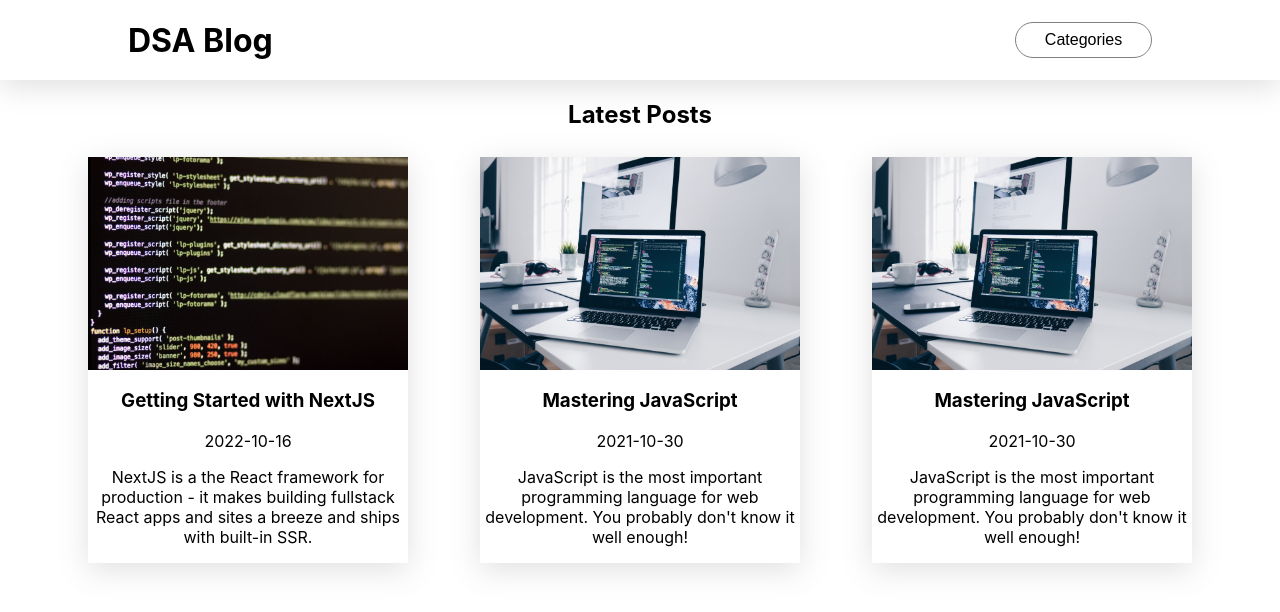
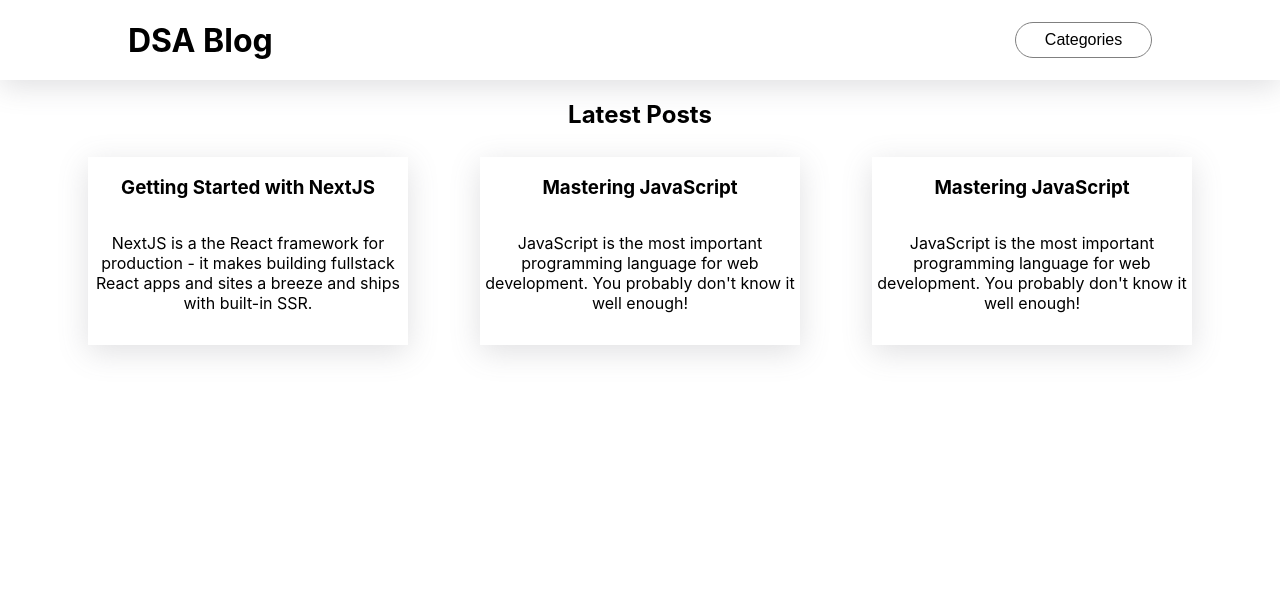
Before and after one commit to jerfuj/dsa-blog, a Next.js app: page / in a window 1280 px wide. Shown: the top 612 px of the page. Built offline with nearby package versions, Linux system fonts and the light colour scheme.

Commit message:
Add category to card and link href

```diff
--- a/components/posts/PostCard.js
+++ b/components/posts/PostCard.js
@@ -4,22 +4,22 @@ import Link from 'next/link';
 import styles from './PostCard.module.css';
 
 const PostCard = ({ post }) => {
-  const { title, excerpt, image, date, slug } = post;
+  const { title, excerpt, image, category, slug } = post;
 
   const imgSrc = `/images/${image}`;
 
   return (
     <div className={styles.cardContainer}>
-      <Link href={`/posts/${slug}`}>
+      <Link href={`/${category}/${slug}`}>
         <a>
-          <div className={styles.img}>
-            <Image src={imgSrc} height={200} width={300} layout="responsive"/>
-          </div>
+          {/* <div className={styles.img}>
+            <Image src={imgSrc} height={120} width={200} layout="responsive"/>
+          </div> */}
           <div className={styles.text}>
             <h3>{title}</h3>
-            <time>{date}</time>
             <p>{excerpt}</p>
           </div>
+          <p className={styles.category}>{category}</p>
         </a>
       </Link>
     </div>
```
